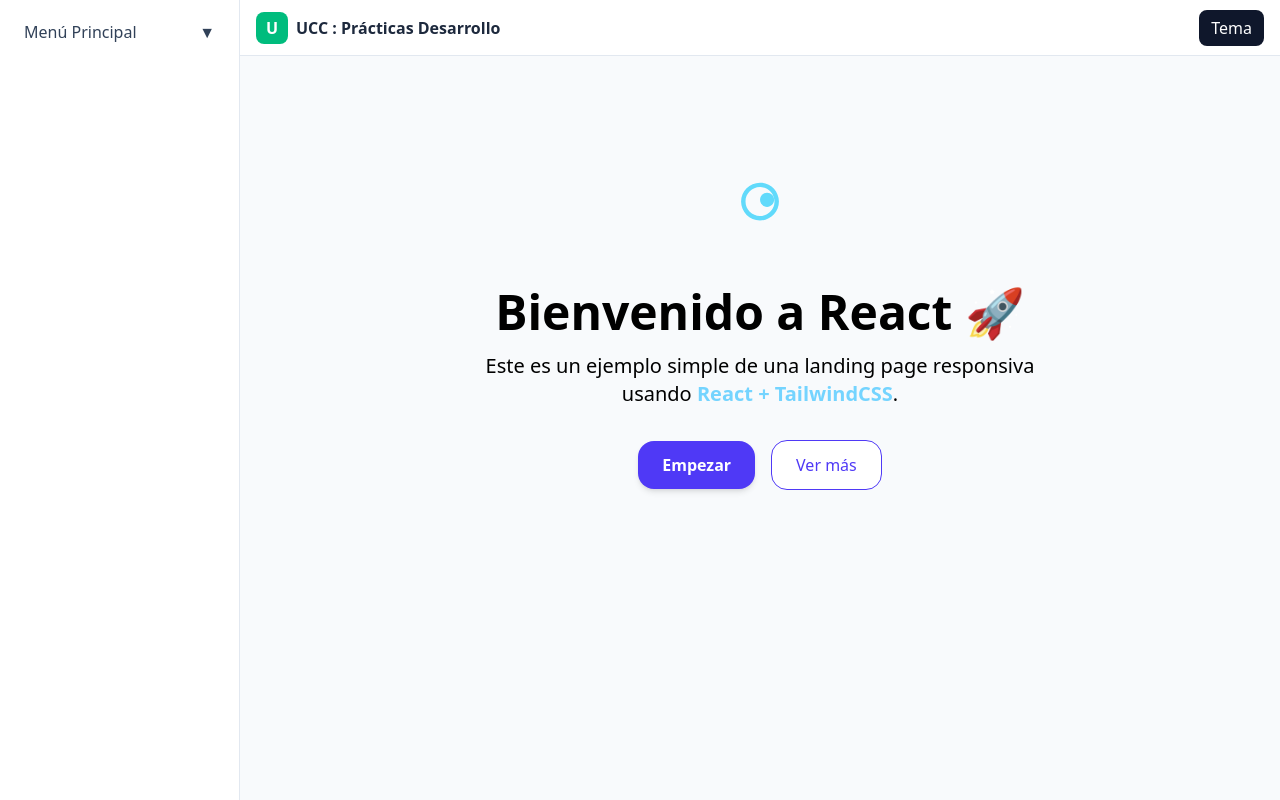
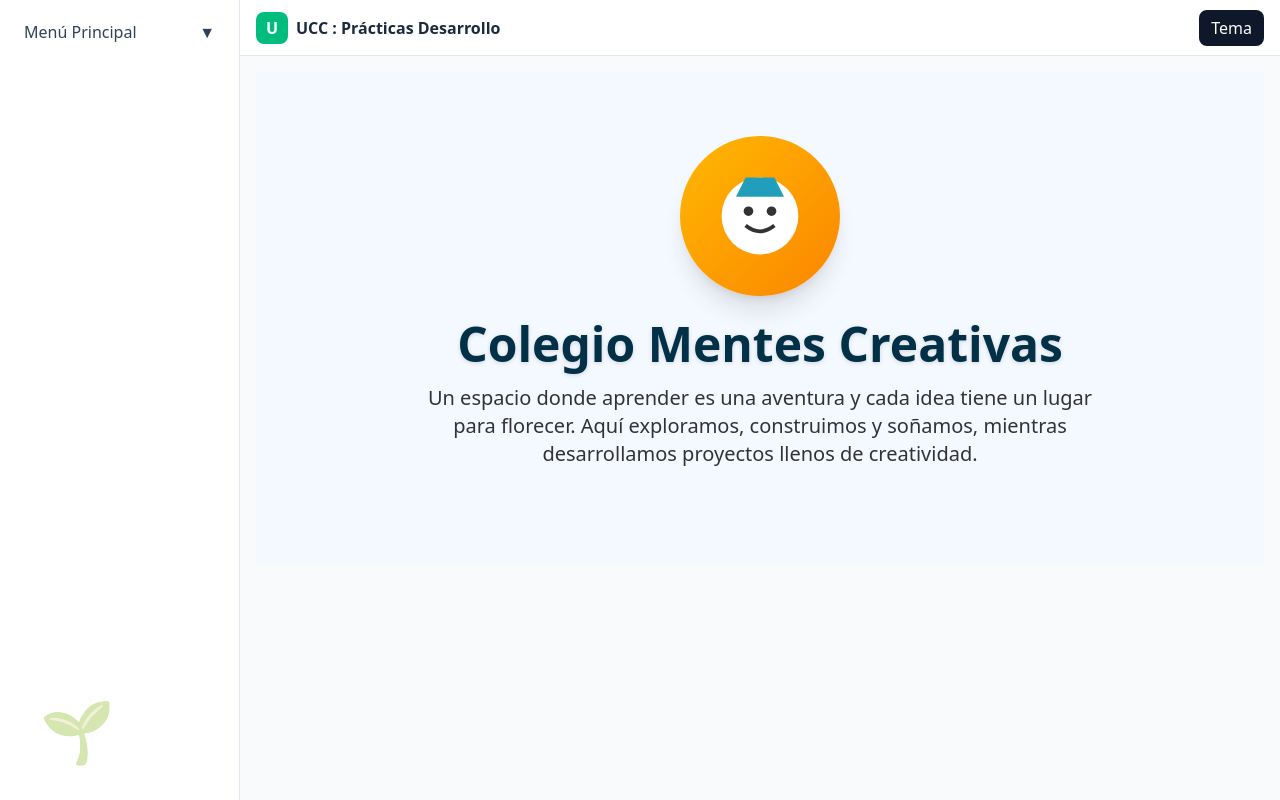
Before and after one commit to davidluna301/Colegio_Mentes_Creativas, a React (Vite) app: page / in a window 1280 px wide. Built offline with nearby package versions, Linux system fonts and the light colour scheme.

Commit message:
camio a HomePage

```diff
--- a/src/views/HomePage.tsx
+++ b/src/views/HomePage.tsx
@@ -2,39 +2,62 @@
 
 export default function HomeContent() {
   return (
-    <div className="flex flex-col items-center justify-center text-center py-16 px-6">
+    <div className="flex flex-col items-center justify-center text-center py-16 px-6 bg-[#F4F9FF]">
       <motion.div
-        initial={{ y: -30, opacity: 0 }}
+        initial={{ y: -20, opacity: 0 }}
         animate={{ y: 0, opacity: 1 }}
+        transition={{ duration: 0.9 }}
+      >
+
+        {/* Logo ilustrado estilo infantil */}
+        <motion.div
+          className="w-40 h-40 mx-auto mb-6 rounded-full bg-gradient-to-br from-[#FFB703] to-[#FB8500] flex items-center justify-center shadow-xl"
+          initial={{ scale: 0.6 }}
+          animate={{ scale: 1 }}
           transition={{ duration: 1 }}
         >
-        {/* SVG de React */}
           <svg
-          className="w-32 h-32 mx-auto mb-6"
-          viewBox="0 0 841.9 595.3"
+            className="w-24 h-24"
+            viewBox="0 0 100 100"
+            fill="none"
             xmlns="http://www.w3.org/2000/svg"
           >
-          <g fill="#61DAFB">
-            <path d="M421 296.5c0-25.6 20.8-46.4 46.4-46.4s46.4 20.8 46.4 46.4-20.8 46.4-46.4 46.4-46.4-20.8-46.4-46.4z"/>
-            <path d="M421 183.5c-68.7 0-124.5 55.8-124.5 124.5s55.8 124.5 124.5 124.5 124.5-55.8 124.5-124.5S489.7 183.5 421 183.5zm0 219.8c-52.6 0-95.3-42.7-95.3-95.3s42.7-95.3 95.3-95.3 95.3 42.7 95.3 95.3-42.7 95.3-95.3 95.3z"/>
-          </g>
+            {/* Carita con gorrito (estilo amigable) */}
+            <circle cx="50" cy="50" r="40" fill="#FFF" />
+            <circle cx="38" cy="45" r="5" fill="#333" />
+            <circle cx="62" cy="45" r="5" fill="#333" />
+            <path d="M35 60 Q50 72 65 60" stroke="#333" strokeWidth="4" fill="transparent" />
+            <path d="M25 30 L75 30 L65 10 L35 10 Z" fill="#219EBC" />
           </svg>
+        </motion.div>
 
-        <h2 className="text-4xl md:text-5xl font-extrabold mb-4">
-          Bienvenido a React 🚀
+        <h2 className="text-4xl md:text-5xl font-extrabold text-[#023047] mb-4 drop-shadow-sm">
+          Colegio Mentes Creativas
         </h2>
-        <p className="text-lg md:text-xl mb-8 max-w-xl mx-auto">
-          Este es un ejemplo simple de una landing page responsiva usando{" "}
-          <span className="font-bold text-sky-300">React + TailwindCSS</span>.
+
+        <p className="text-lg md:text-xl mb-8 max-w-2xl mx-auto text-[#333]">
+          Un espacio donde aprender es una aventura y cada idea tiene un lugar para florecer.
+          Aquí exploramos, construimos y soñamos, mientras desarrollamos proyectos llenos de creatividad.
         </p>
-        <div className="space-x-4">
-          <button className="bg-indigo-600 text-white font-semibold px-6 py-3 rounded-2xl shadow-md hover:scale-105 transition">
-            Empezar
-          </button>
-          <button className="border border-indigo-600 text-indigo-600 bg-white px-6 py-3 rounded-2xl hover:bg-indigo-600 hover:text-white transition">
-            Ver más
-          </button>
-        </div>
+
+      </motion.div>
+
+      {/* Dibujos decorativos */}
+      <motion.div
+        className="absolute bottom-10 left-10 opacity-40"
+        initial={{ x: -40, opacity: 0 }}
+        animate={{ x: 0, opacity: 0.4 }}
+        transition={{ duration: 1 }}
+      >
+        <span className="text-6xl">🌱</span>
+      </motion.div>
+
+      <motion.div
+        className="absolute bottom-12 right-12 opacity-40"
+        initial={{ x: 40, opacity: 0 }}
+        animate={{ x: 0, opacity: 0.4 }}
+        transition={{ duration: 1 }}
+      >
       </motion.div>
     </div>
   );
```
Lines whose indentation alone changed are shown as unchanged.
